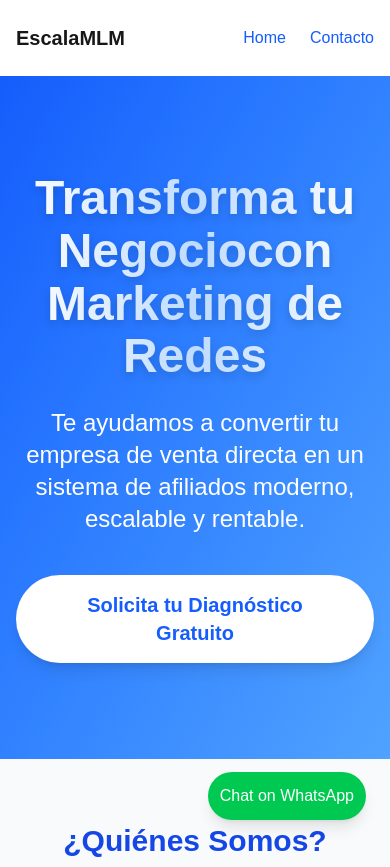
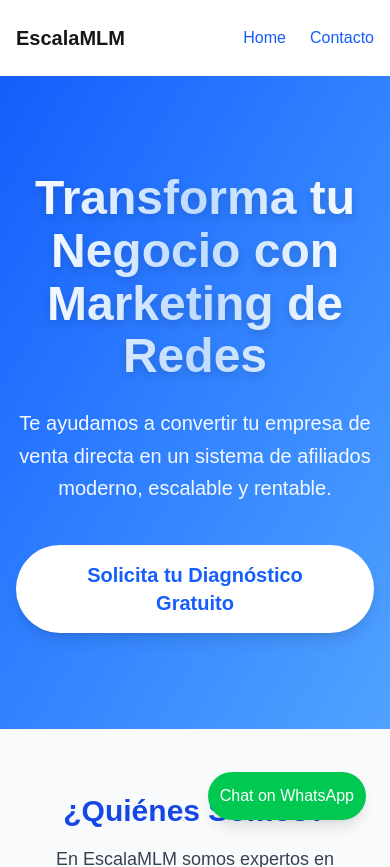
Before and after one commit to Seneval/escalamlm, a Next.js app: page / in a window 390 px wide. Shown: the top 867 px of the page. Built offline with nearby package versions, Linux system fonts and the light colour scheme.

Commit message:
Improve mobile readability and text contrast

```diff
--- a/src/app/page.tsx
+++ b/src/app/page.tsx
@@ -10,9 +10,9 @@ export default function Home() {
           className="text-5xl sm:text-6xl lg:text-8xl font-extrabold mb-6 drop-shadow-lg transition-transform duration-500 hover:scale-105 bg-gradient-to-r from-white via-blue-200 to-white bg-clip-text text-transparent animate-fade-in"
           style={{ lineHeight: 1.1 }}
         >
-          Transforma tu Negocio<br className="hidden md:inline" />con Marketing de Redes
+          Transforma tu Negocio<br className="hidden md:inline block md:hidden" /> con Marketing de Redes
         </h1>
-        <p className="text-2xl sm:text-3xl mb-10 max-w-3xl mx-auto font-medium animate-fade-in-slow">
+        <p className="text-xl sm:text-2xl md:text-3xl mb-10 max-w-3xl mx-auto font-medium text-white/95 leading-relaxed animate-fade-in-slow">
           Te ayudamos a convertir tu empresa de venta directa en un sistema de afiliados moderno, escalable y rentable.
         </p>
         <Link
```
